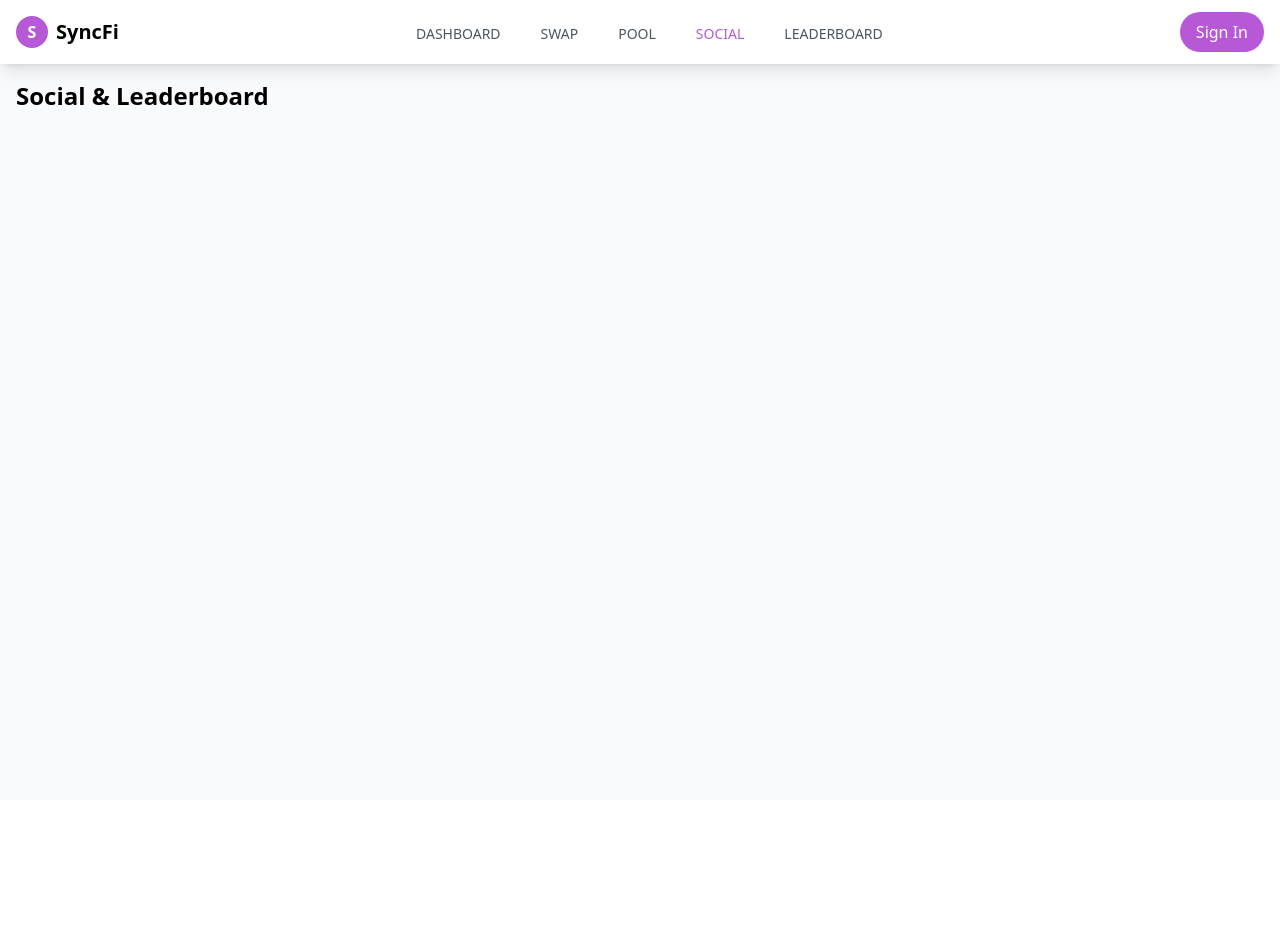
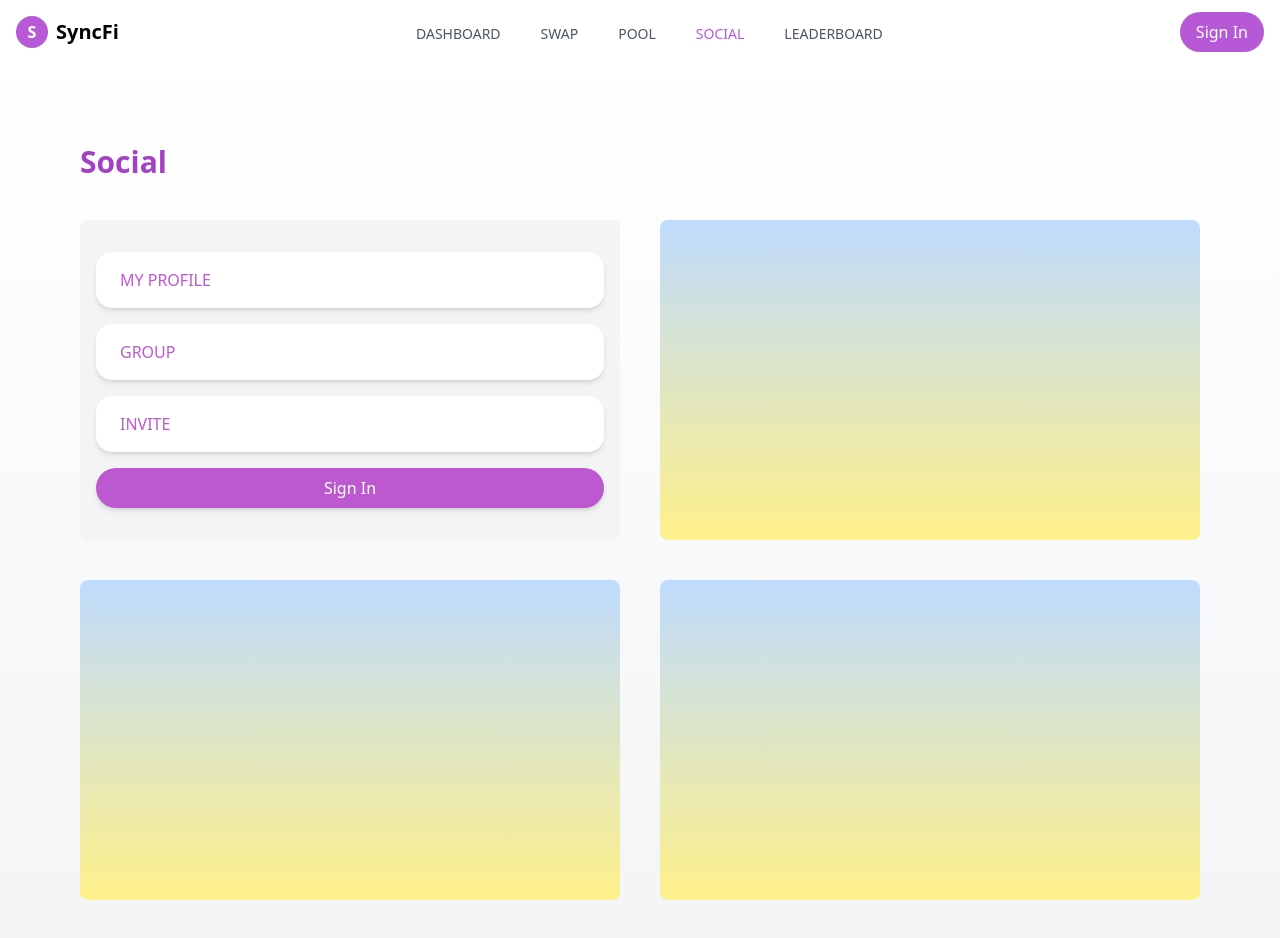
Before and after one commit to educhain-blockchainvelly/hackathon, a React (Create React App) app: page /social in a window 1280 px wide. Shown: the top 938 px of the page. Before the commit the page ends 800 px from the top, so only its background shows below. Built offline with nearby package versions, Linux system fonts and the light colour scheme.

Commit message:
feat: 소셜 UI 구현

```diff
--- a/src/pages/SocialPage.tsx
+++ b/src/pages/SocialPage.tsx
@@ -2,8 +2,39 @@ import React from 'react';
 
 const SocialPage = () => {
     return (
-        <div className="container mx-auto p-4">
-            <h1 className="text-2xl font-bold">Social & Leaderboard</h1>
+        <div className="min-h-screen bg-gradient-to-b from-white to-gray-100 p-10">
+            <div className="min-h-screen flex flex-col justify-center items-center p-10">
+                <header className="text-3xl font-bold text-purple-600 mb-10 w-full max-w-6xl">Social</header>
+
+                <div className="grid grid-cols-2 gap-10 w-full max-w-6xl">
+                    {/* 카드 1 */}
+                    <div className="bg-gray-100 rounded-lg h-80 flex flex-col justify-center">
+                        <form className="flex flex-col space-y-4 px-4">
+                            <button className="bg-white text-purple-700 h-14 py-2 px-6 rounded-2xl shadow-md text-left">
+                            MY PROFILE
+                            </button>
+                            <button className="bg-white text-purple-700 h-14 py-2 px-6 rounded-2xl shadow-md text-left">
+                            GROUP
+                            </button>
+                            <button className="bg-white text-purple-700 h-14 py-2 px-6 rounded-2xl shadow-md text-left">
+                            INVITE
+                            </button>
+                            <button className="bg-purple-700 text-white py-2 px-6 rounded-full shadow-md">
+                            Sign In
+                            </button>
+                        </form>
+                    </div>
+
+                    {/* 카드 2 */}
+                    <div className="bg-gradient-to-b from-blue-200 to-yellow-200 rounded-lg h-80"></div>
+
+                    {/* 카드 3 */}
+                    <div className="bg-gradient-to-b from-blue-200 to-yellow-200 rounded-lg h-80"></div>
+
+                    {/* 카드 4 */}
+                    <div className="bg-gradient-to-b from-blue-200 to-yellow-200 rounded-lg h-80"></div>
+                </div>
+            </div>
         </div>
     );
 };
--- a/tailwind.config.js
+++ b/tailwind.config.js
@@ -7,6 +7,7 @@ module.exports = {
         purple: {
           500: "#B759D7", // SyncFi 보라색
           600: "#A340C4", // 호버 상태용 진한 보라색
+          700: "#BD58D1" // social
         },
       },
     },
```
